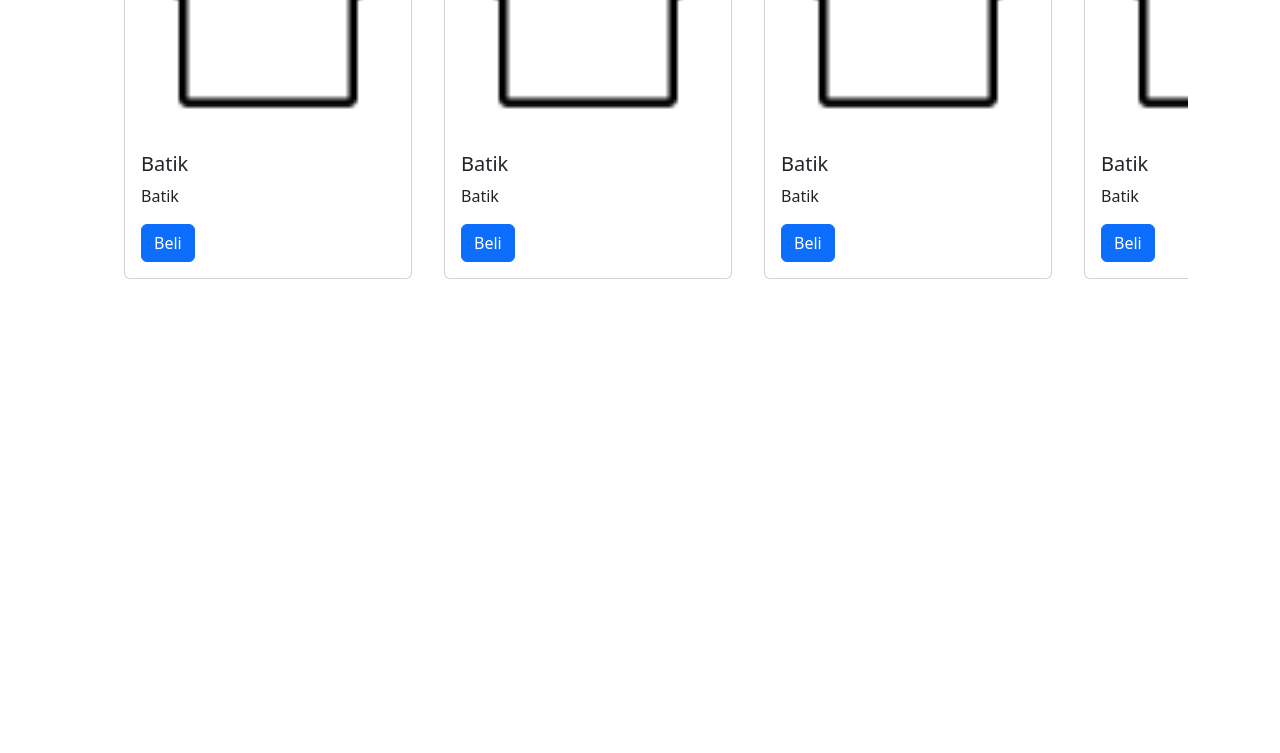
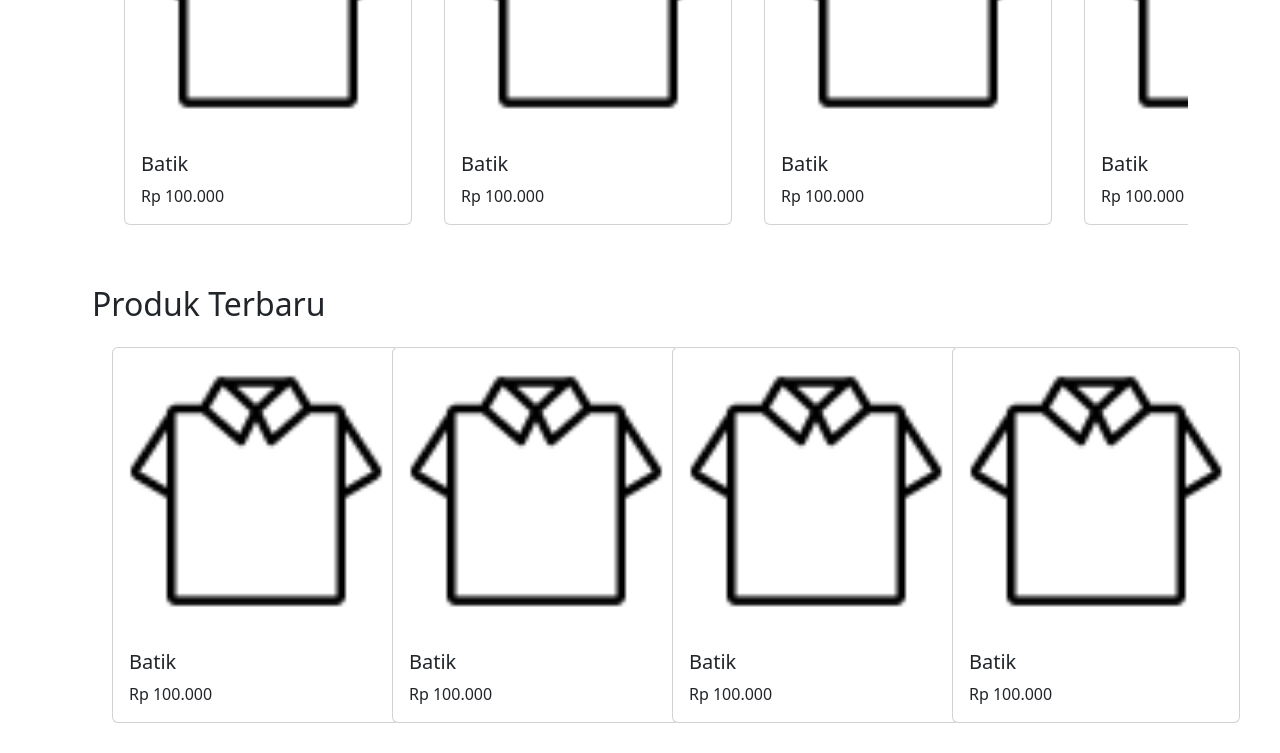
Before and after one commit to Rizqi30/salsa-convection-fe, a React (Vite) app: page / in a window 1280 px wide. Shown: the part 920-1673 px from the top of the page. Before the commit the page ends 1237 px from the top, so only its background shows below. Built offline with nearby package versions, Linux system fonts and the light colour scheme.

Commit message:
add products

```diff
--- a/src/App.jsx
+++ b/src/App.jsx
@@ -1,7 +1,8 @@
 import NavItem from "./components/NavItem/NavItem";
 import Jumbotron from "./components/Jumbotron/Jumbotron";
 import ListCategory from "./components/ListCategory/ListCategory";
-import ListNewProduct from "./components/New Product/ListNewProduct";
+import ListNewProduct from "./components/NewProducts/ListNewProduct";
+import ListAllProduct from "./components/AllProducts/ListAllProduct";
 
 function App() {
   return (
@@ -10,6 +11,7 @@ function App() {
       <Jumbotron />
       <ListCategory />
       <ListNewProduct />
+      <ListAllProduct />
     </div>
   );
 }
--- a/src/components/New Product/NewProduct.jsx
+++ b/src/components/AllProducts/AllProduct.jsx
@@ -1,20 +1,18 @@
 import React from "react";
-import Button from "react-bootstrap/Button";
 import Card from "react-bootstrap/Card";
 
-function NewProduct(props) {
+function AllProduct(props) {
   return (
     <div>
       <Card className="mx-3" style={{ width: "18rem" }}>
         <Card.Img variant="top" src={props.image} />
         <Card.Body>
           <Card.Title>{props.title}</Card.Title>
-          <Card.Text>{props.description}</Card.Text>
-          <Button variant="primary">Beli</Button>
+          <Card.Text>{props.price}</Card.Text>
         </Card.Body>
       </Card>
     </div>
   );
 }
 
-export default NewProduct;
+export default AllProduct;
--- /dev/null
+++ b/src/components/AllProducts/ListAllProduct.jsx
@@ -0,0 +1,70 @@
+import Batik from "../../assets/batik.png";
+import { useState } from "react";
+import AllProduct from "./AllProduct";
+import { Container, Row, Col } from "react-bootstrap";
+
+function ListAllProduct() {
+  const [allProducts, setAllProducts] = useState([
+    {
+      id: 1,
+      imageUrl: Batik,
+      title: "Batik",
+      price: "Rp 100.000",
+    },
+    {
+      id: 2,
+      imageUrl: Batik,
+      title: "Batik",
+      price: "Rp 100.000",
+    },
+    {
+      id: 3,
+      imageUrl: Batik,
+      title: "Batik",
+      price: "Rp 100.000",
+    },
+    {
+      id: 4,
+      imageUrl: Batik,
+      title: "Batik",
+      price: "Rp 100.000",
+    },
+    {
+      id: 5,
+      imageUrl: Batik,
+      title: "Batik",
+      price: "Rp 100.000",
+    },
+    {
+      id: 6,
+      imageUrl: Batik,
+      title: "Batik",
+      price: "Rp 100.000",
+    },
+    {
+      id: 7,
+      imageUrl: Batik,
+      title: "Batik",
+      price: "Rp 100.000",
+    },
+  ]);
+
+  return (
+    <Container style={{ padding: 22 }}>
+      <h2>Produk Terbaru</h2>
+      <Row className="flex-wrap">
+        {allProducts.map((item) => (
+          <Col key={item.id} xs={12} sm={6} md={4} lg={3} className="p-3">
+            <AllProduct
+              image={item.imageUrl}
+              title={item.title}
+              price={item.price}
+            />
+          </Col>
+        ))}
+      </Row>
+    </Container>
+  );
+}
+
+export default ListAllProduct;
--- a/src/components/New Product/ListNewProduct.jsx
+++ b/src/components/NewProducts/ListNewProduct.jsx
@@ -9,43 +9,43 @@ function ListNewProduct() {
       id: 1,
       imageUrl: Batik,
       title: "Batik",
-      desc: "Batik",
+      price: "Rp 100.000",
     },
     {
       id: 2,
       imageUrl: Batik,
       title: "Batik",
-      desc: "Batik",
+      price: "Rp 100.000",
     },
     {
       id: 3,
       imageUrl: Batik,
       title: "Batik",
-      desc: "Batik",
+      price: "Rp 100.000",
     },
     {
       id: 4,
       imageUrl: Batik,
       title: "Batik",
-      desc: "Batik",
+      price: "Rp 100.000",
     },
     {
       id: 5,
       imageUrl: Batik,
       title: "Batik",
-      desc: "Batik",
+      price: "Rp 100.000",
     },
     {
       id: 6,
       imageUrl: Batik,
       title: "Batik",
-      desc: "Batik",
+      price: "Rp 100.000",
     },
     {
       id: 7,
       imageUrl: Batik,
       title: "Batik",
-      desc: "Batik",
+      price: "Rp 100.000",
     },
   ]);
 
@@ -59,7 +59,7 @@ function ListNewProduct() {
               key={item.id}
               image={item.imageUrl}
               title={item.title}
-              description={item.desc}
+              price={item.price}
             />
           );
         })}
--- /dev/null
+++ b/src/components/NewProducts/NewProduct.jsx
@@ -0,0 +1,18 @@
+import React from "react";
+import Card from "react-bootstrap/Card";
+
+function NewProduct(props) {
+  return (
+    <div>
+      <Card className="mx-3" style={{ width: "18rem" }}>
+        <Card.Img variant="top" src={props.image} />
+        <Card.Body>
+          <Card.Title>{props.title}</Card.Title>
+          <Card.Text>{props.price}</Card.Text>
+        </Card.Body>
+      </Card>
+    </div>
+  );
+}
+
+export default NewProduct;
```
Also changed, not shown: src/components/NewProducts/nweproduct.css (added).
